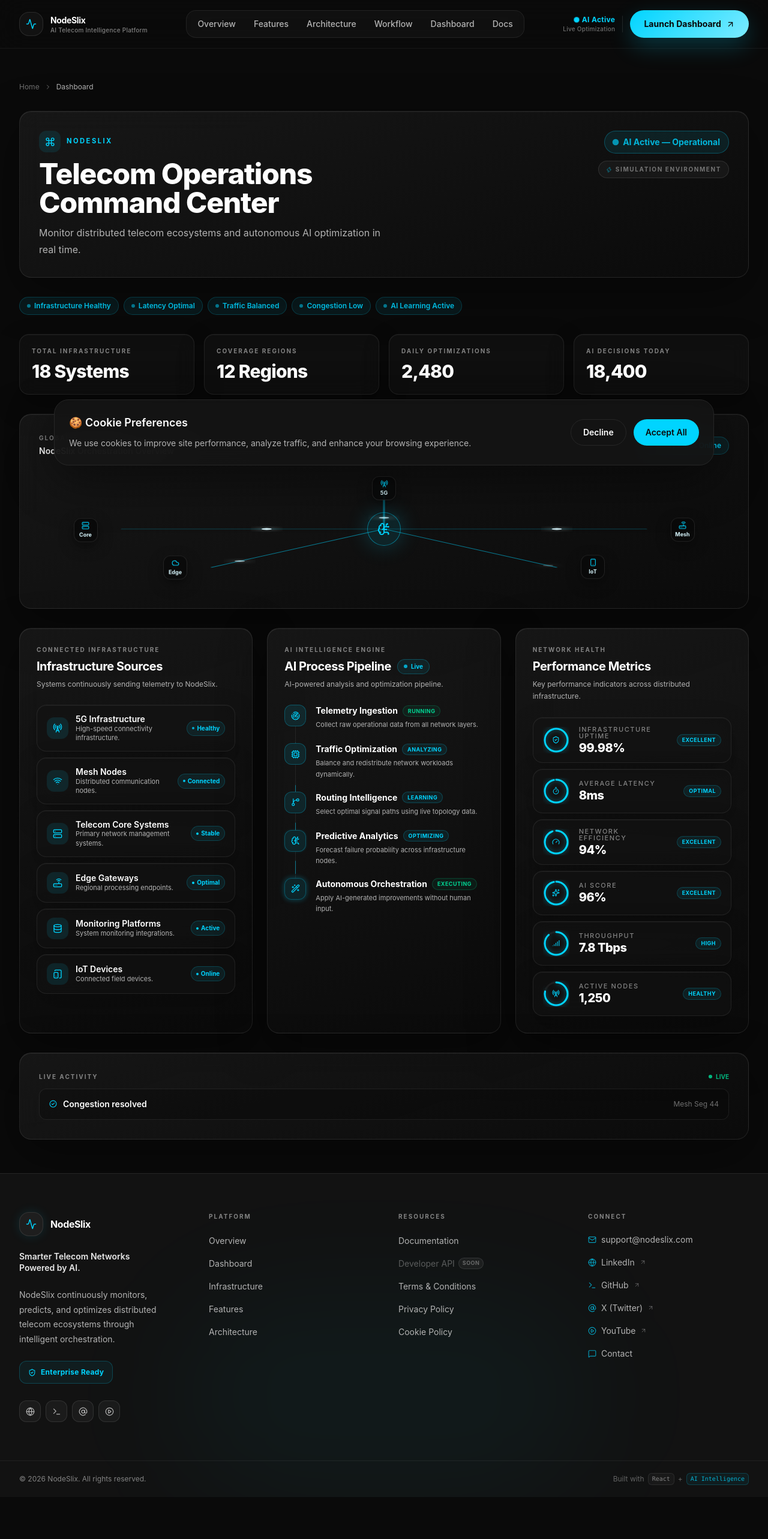
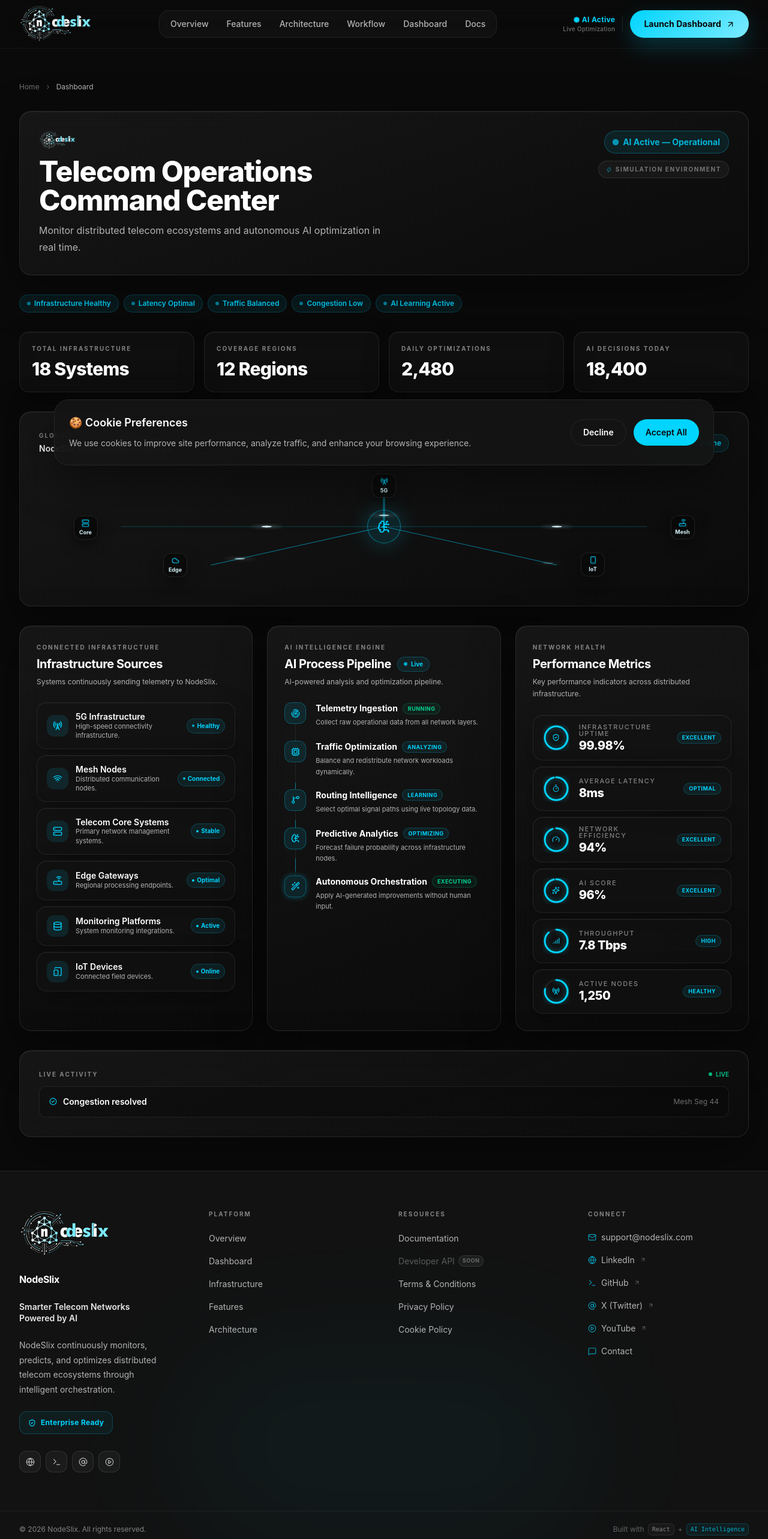
Before and after one commit to nodeslix-web/nodeslix, a React (Vite) app: page /dashboard in a window 1280 px wide. Shown: the top 2566 px of the page at 60% size. Before the commit the page ends 2496 px from the top, so only its background shows below. Built offline with nearby package versions, Linux system fonts and the light colour scheme.

Commit message:
feat: implement dashboard page and layout components for telecom command center

```diff
--- a/src/components/layout/Footer.jsx
+++ b/src/components/layout/Footer.jsx
@@ -1,6 +1,7 @@
+import { useLocation, useNavigate } from 'react-router-dom';
 import { motion as Motion } from 'framer-motion';
+import logo from '../../assets/logo.png';
 import {
-  Activity,
   ArrowUpRight,
   Mail,
   Globe,
@@ -21,19 +22,39 @@ const fadeUp = {
   }),
 };
 
-/* ─── Smooth-scroll helper ─── */
-const scrollTo = (id) => (e) => {
+/* ─── Internal anchor link (smooth-scroll & multi-page hash mapping) ─── */
+const SectionLink = ({ href, children }) => {
+  const navigate = useNavigate();
+  const location = useLocation();
+
+  const handleClick = (e) => {
     e.preventDefault();
-  const el = document.getElementById(id);
+    const isHome = location.pathname === '/';
+
+    // Map the external hash name to the internal DOM element ID
+    let elementId = href;
+    if (href === 'infrastructure') elementId = 'architecture';
+    if (href === 'features') elementId = 'capabilities';
+
+    const runScroll = () => {
+      const el = document.getElementById(elementId);
       if (el) el.scrollIntoView({ behavior: 'smooth', block: 'start' });
     };
 
-/* ─── Internal anchor link (smooth-scroll) ─── */
-const SectionLink = ({ href, children }) => (
+    if (isHome) {
+      runScroll();
+      navigate(`/#${href}`, { replace: true });
+    } else {
+      navigate(`/#${href}`);
+      setTimeout(runScroll, 120);
+    }
+  };
+
+  return (
     <li>
       <a
-      href={`#${href}`}
-      onClick={scrollTo(href)}
+        href={`/#${href}`}
+        onClick={handleClick}
         className="group relative inline-flex cursor-pointer items-center gap-1.5 text-sm text-nodeslix-muted transition-colors duration-200 hover:text-nodeslix-accent"
       >
         <Motion.span
@@ -48,12 +69,13 @@ const SectionLink = ({ href, children }) => (
       </a>
     </li>
   );
+};
 
 /* ─── External / placeholder link ─── */
 const ExternalLink = ({ href = '#', children, soon = false, target }) => (
   <li>
     {soon ? (
-      <span className="inline-flex cursor-default items-center gap-2 text-sm text-nodeslix-muted/45">
+      <span className="inline-flex items-center gap-2 text-sm cursor-default text-nodeslix-muted/45">
         <Motion.span className="inline-flex items-center gap-1.5">
           {children}
           <span className="rounded-full border border-white/10 bg-white/5 px-1.5 py-0.5 text-[9px] font-bold uppercase tracking-wider text-nodeslix-muted/50">
@@ -110,7 +132,7 @@ const Footer = () => {
       <div className="pointer-events-none absolute bottom-0 left-1/2 h-[340px] w-[700px] -translate-x-1/2 rounded-full bg-nodeslix-accent/[0.04] blur-[100px]" />
 
       {/* ── Main grid ── */}
-      <div className="app-container relative py-16">
+      <div className="relative py-16 app-container">
         <div className="grid gap-12 md:grid-cols-2 lg:grid-cols-4">
 
           {/* ── Column 1: Brand ── */}
@@ -122,17 +144,20 @@ const Footer = () => {
             viewport={{ once: true, amount: 0.2 }}
             className="space-y-6"
           >
-            {/* Logo mark */}
-            <div className="flex items-center gap-3">
-              <span className="flex size-10 items-center justify-center rounded-2xl border border-white/10 bg-white/[0.05] text-nodeslix-accent shadow-[0_0_18px_rgba(0,212,255,0.12)]">
-                <Activity size={18} aria-hidden="true" />
-              </span>
-              <span className="text-base font-bold tracking-tight text-nodeslix-text">NodeSlix</span>
-            </div>
+            {/* Logo */}
+            <img
+              src={logo}
+              alt="NodeSlix Logo"
+              className="h-[64px] lg:h-[80px] w-auto object-contain"
+              loading="lazy"
+            />
+
+            {/* Brand Name */}
+            <p className="text-base font-bold tracking-tight text-nodeslix-text">NodeSlix</p>
 
             {/* Tagline */}
             <p className="max-w-[220px] text-sm font-semibold leading-snug text-nodeslix-text/90">
-              Smarter Telecom Networks Powered by AI.
+              Smarter Telecom Networks Powered by AI
             </p>
 
             {/* Description */}
@@ -167,8 +192,8 @@ const Footer = () => {
             <ul className="space-y-3.5">
               <SectionLink href="overview">Overview</SectionLink>
               <SectionLink href="dashboard">Dashboard</SectionLink>
-              <SectionLink href="architecture">Infrastructure</SectionLink>
-              <SectionLink href="capabilities">Features</SectionLink>
+              <SectionLink href="infrastructure">Infrastructure</SectionLink>
+              <SectionLink href="features">Features</SectionLink>
               <SectionLink href="architecture">Architecture</SectionLink>
             </ul>
           </Motion.div>
@@ -206,7 +231,7 @@ const Footer = () => {
                 <a
                   href="mailto:support@nodeslix.com"
                   aria-label="Email NodeSlix support"
-                  className="group relative inline-flex cursor-pointer items-center gap-2 text-sm text-nodeslix-muted transition-colors duration-200 hover:text-nodeslix-accent"
+                  className="relative inline-flex items-center gap-2 text-sm transition-colors duration-200 cursor-pointer group text-nodeslix-muted hover:text-nodeslix-accent"
                 >
                   <Motion.span
                     whileHover={{ y: -3 }}
@@ -223,7 +248,7 @@ const Footer = () => {
               {/* LinkedIn */}
               <li>
                 <a href="#" aria-label="NodeSlix on LinkedIn"
-                  className="group relative inline-flex cursor-pointer items-center gap-2 text-sm text-nodeslix-muted transition-colors duration-200 hover:text-nodeslix-accent">
+                  className="relative inline-flex items-center gap-2 text-sm transition-colors duration-200 cursor-pointer group text-nodeslix-muted hover:text-nodeslix-accent">
                   <Motion.span whileHover={{ y: -3 }} transition={{ duration: 0.25, ease: 'easeOut' }} className="inline-flex items-center gap-2">
                     <Globe size={14} className="shrink-0 text-nodeslix-accent/70" aria-hidden="true" />
                     LinkedIn <ArrowUpRight size={11} className="text-nodeslix-muted/50" aria-hidden="true" />
@@ -235,7 +260,7 @@ const Footer = () => {
               {/* GitHub */}
               <li>
                 <a href="#" aria-label="NodeSlix on GitHub"
-                  className="group relative inline-flex cursor-pointer items-center gap-2 text-sm text-nodeslix-muted transition-colors duration-200 hover:text-nodeslix-accent">
+                  className="relative inline-flex items-center gap-2 text-sm transition-colors duration-200 cursor-pointer group text-nodeslix-muted hover:text-nodeslix-accent">
                   <Motion.span whileHover={{ y: -3 }} transition={{ duration: 0.25, ease: 'easeOut' }} className="inline-flex items-center gap-2">
                     <Terminal size={14} className="shrink-0 text-nodeslix-accent/70" aria-hidden="true" />
                     GitHub <ArrowUpRight size={11} className="text-nodeslix-muted/50" aria-hidden="true" />
@@ -247,7 +272,7 @@ const Footer = () => {
               {/* X (Twitter) */}
               <li>
                 <a href="#" aria-label="NodeSlix on X (Twitter)"
-                  className="group relative inline-flex cursor-pointer items-center gap-2 text-sm text-nodeslix-muted transition-colors duration-200 hover:text-nodeslix-accent">
+                  className="relative inline-flex items-center gap-2 text-sm transition-colors duration-200 cursor-pointer group text-nodeslix-muted hover:text-nodeslix-accent">
                   <Motion.span whileHover={{ y: -3 }} transition={{ duration: 0.25, ease: 'easeOut' }} className="inline-flex items-center gap-2">
                     <AtSign size={14} className="shrink-0 text-nodeslix-accent/70" aria-hidden="true" />
                     X (Twitter) <ArrowUpRight size={11} className="text-nodeslix-muted/50" aria-hidden="true" />
@@ -259,7 +284,7 @@ const Footer = () => {
               {/* YouTube */}
               <li>
                 <a href="#" aria-label="NodeSlix on YouTube"
-                  className="group relative inline-flex cursor-pointer items-center gap-2 text-sm text-nodeslix-muted transition-colors duration-200 hover:text-nodeslix-accent">
+                  className="relative inline-flex items-center gap-2 text-sm transition-colors duration-200 cursor-pointer group text-nodeslix-muted hover:text-nodeslix-accent">
                   <Motion.span whileHover={{ y: -3 }} transition={{ duration: 0.25, ease: 'easeOut' }} className="inline-flex items-center gap-2">
                     <PlayCircle size={14} className="shrink-0 text-nodeslix-accent/70" aria-hidden="true" />
                     YouTube <ArrowUpRight size={11} className="text-nodeslix-muted/50" aria-hidden="true" />
@@ -271,7 +296,7 @@ const Footer = () => {
               {/* Contact */}
               <li>
                 <a href="#" aria-label="Contact NodeSlix"
-                  className="group relative inline-flex cursor-pointer items-center gap-2 text-sm text-nodeslix-muted transition-colors duration-200 hover:text-nodeslix-accent">
+                  className="relative inline-flex items-center gap-2 text-sm transition-colors duration-200 cursor-pointer group text-nodeslix-muted hover:text-nodeslix-accent">
                   <Motion.span whileHover={{ y: -3 }} transition={{ duration: 0.25, ease: 'easeOut' }} className="inline-flex items-center gap-2">
                     <MessageSquare size={14} className="shrink-0 text-nodeslix-accent/70" aria-hidden="true" />
                     Contact
@@ -291,7 +316,7 @@ const Footer = () => {
           whileInView={{ opacity: 1 }}
           viewport={{ once: true }}
           transition={{ duration: 0.5, delay: 0.2 }}
-          className="app-container flex flex-col gap-3 py-5 sm:flex-row sm:items-center sm:justify-between"
+          className="flex flex-col gap-3 py-5 app-container sm:flex-row sm:items-center sm:justify-between"
         >
           <p className="text-xs text-nodeslix-muted/70">
             © 2026 NodeSlix. All rights reserved.
--- a/src/components/layout/Navbar.jsx
+++ b/src/components/layout/Navbar.jsx
@@ -1,7 +1,8 @@
 import { useEffect, useRef, useState } from 'react';
 import { useLocation, useNavigate } from 'react-router-dom';
 import { AnimatePresence, motion as Motion, useMotionValue, useSpring, useTransform } from 'framer-motion';
-import { Activity, ArrowUpRight, Menu, X } from 'lucide-react';
+import { ArrowUpRight, Menu, X } from 'lucide-react';
+import logo from '../../assets/logo.png';
 
 /* ─── Nav items: label shown + actual section id to scroll to ─── */
 const navItems = [
@@ -128,24 +129,21 @@ const Navbar = () => {
           type="button"
           aria-label="Go to top of page"
           onClick={() => scrollToSection('hero')}
-          className="flex items-center gap-3 text-left cursor-pointer group shrink-0"
+          className="flex items-center gap-5 text-left cursor-pointer group shrink-0"
         >
           {/* Icon mark */}
-          <Motion.span
+          <Motion.div
             whileHover={{ scale: 1.05 }}
             transition={{ duration: 0.2, ease: 'easeOut' }}
-            className="flex size-10 items-center justify-center rounded-2xl border border-white/10 bg-white/[0.04] text-nodeslix-accent transition-all duration-200 group-hover:border-nodeslix-accent/45 group-hover:bg-nodeslix-accent/8 group-hover:shadow-[0_0_16px_rgba(0,212,255,0.2)]"
+            className="flex items-center justify-center transition-all duration-200"
           >
-            <Activity size={18} aria-hidden="true" />
-          </Motion.span>
+            <img
+              src={logo}
+              alt="NodeSlix Logo"
+              className="h-[72px] md:h-[60px] lg:h-[64px] w-130px object-contain"
+            />
+          </Motion.div>
 
-          {/* Wordmark + subtitle */}
-          <span className="flex flex-col leading-tight">
-            <span className="text-sm font-bold tracking-tight text-nodeslix-text">NodeSlix</span>
-            <span className="hidden text-[10px] font-medium tracking-wide text-nodeslix-muted/70 sm:block">
-              AI Telecom Intelligence Platform
-            </span>
-          </span>
         </button>
 
         {/* ══ CENTER: Nav links (desktop) ══ */}
@@ -265,14 +263,12 @@ const Navbar = () => {
             >
               {/* Drawer header */}
               <div className="flex items-center justify-between p-5 border-b border-white/8">
-                <div className="flex items-center gap-3">
-                  <span className="flex size-9 items-center justify-center rounded-xl border border-white/10 bg-white/[0.04] text-nodeslix-accent">
-                    <Activity size={16} aria-hidden="true" />
-                  </span>
-                  <div>
-                    <p className="text-sm font-bold leading-tight text-white">NodeSlix</p>
-                    <p className="text-[10px] text-nodeslix-muted">AI Telecom Intelligence Platform</p>
-                  </div>
+                <div className="flex items-center">
+                  <img
+                    src={logo}
+                    alt="NodeSlix Logo"
+                    className="h-[52px] w-auto object-contain"
+                  />
                 </div>
 
                 <button
--- a/src/pages/Dashboard.jsx
+++ b/src/pages/Dashboard.jsx
@@ -1,9 +1,10 @@
 import { useEffect, useRef, useState } from 'react';
+import logo from '../assets/logo.png';
 import { Link } from 'react-router-dom';
 import { AnimatePresence, motion as Motion } from 'framer-motion';
 import {
-  Activity, BrainCircuit, CheckCircle2, ChevronRight, Cloud,
-  Command, RadioTower, Router, Server, Smartphone, Zap,
+  BrainCircuit, CheckCircle2, ChevronRight, Cloud,
+  RadioTower, Router, Server, Smartphone, Zap,
 } from 'lucide-react';
 import InputWidget from '../components/dashboard/InputWidget.jsx';
 import AIProcessWidget from '../components/dashboard/AIProcessWidget.jsx';
@@ -224,11 +225,8 @@ const Dashboard = () => (
         <div className="flex flex-col gap-5 lg:flex-row lg:items-start lg:justify-between">
           {/* Title block */}
           <div className="space-y-3">
-            <div className="flex items-center gap-2.5">
-              <span className="flex size-9 items-center justify-center rounded-xl bg-nodeslix-accent/10 text-nodeslix-accent">
-                <Command size={17} />
-              </span>
-              <p className="section-kicker">NodeSlix</p>
+            <div className="flex items-center">
+              <img src={logo} alt="NodeSlix Logo" className="h-8 w-auto object-contain" />
             </div>
             <h1 className="text-3xl font-extrabold tracking-tight text-nodeslix-text sm:text-4xl lg:text-5xl">
               Telecom Operations<br className="hidden sm:block" /> Command Center
```
Also changed, not shown: src/components/layout/MainLayout.jsx (+22 -1 lines), src/assets/favicon.png (added), src/assets/logo.png (added). Lines whose indentation alone changed are shown as unchanged.
